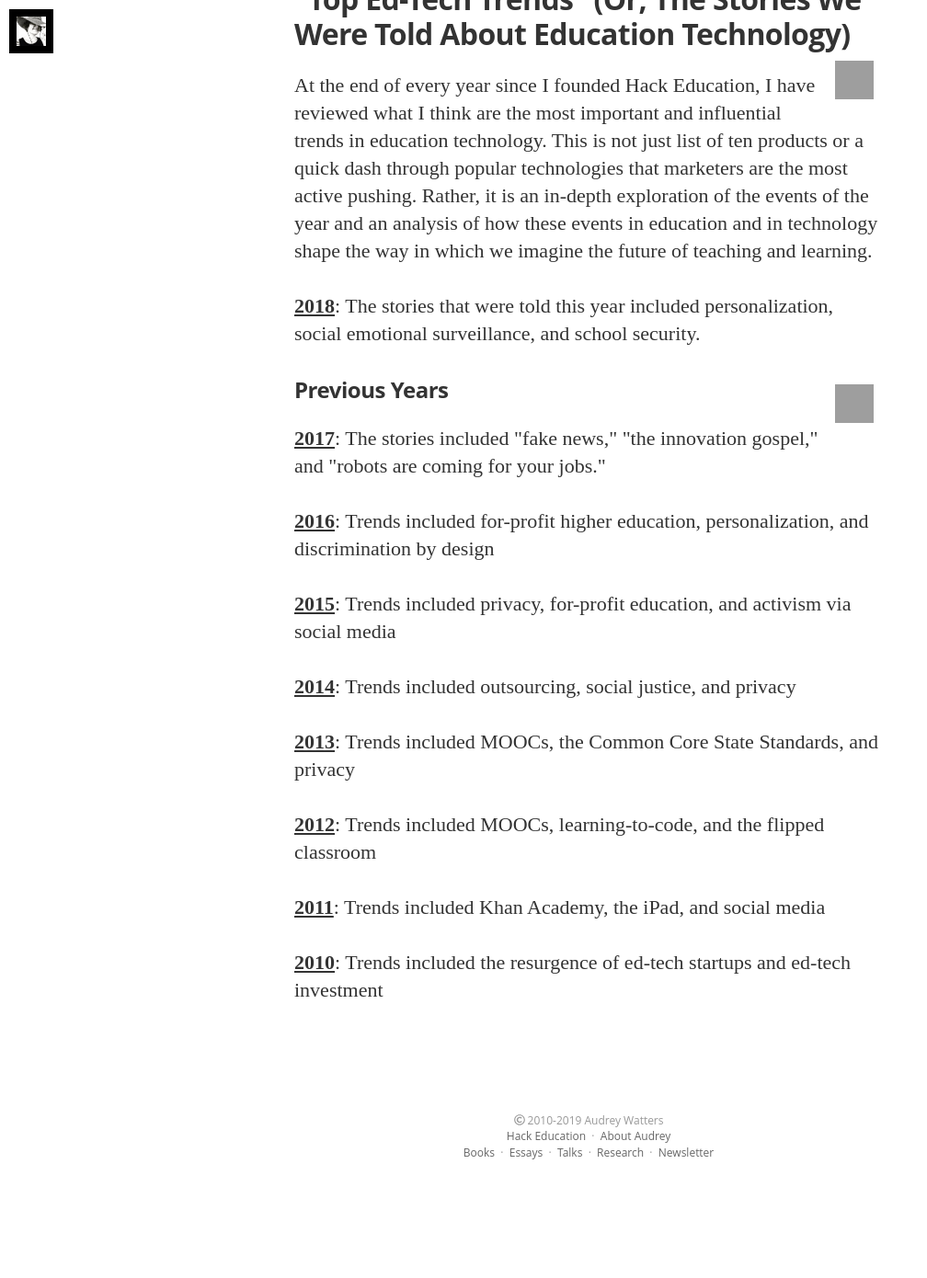
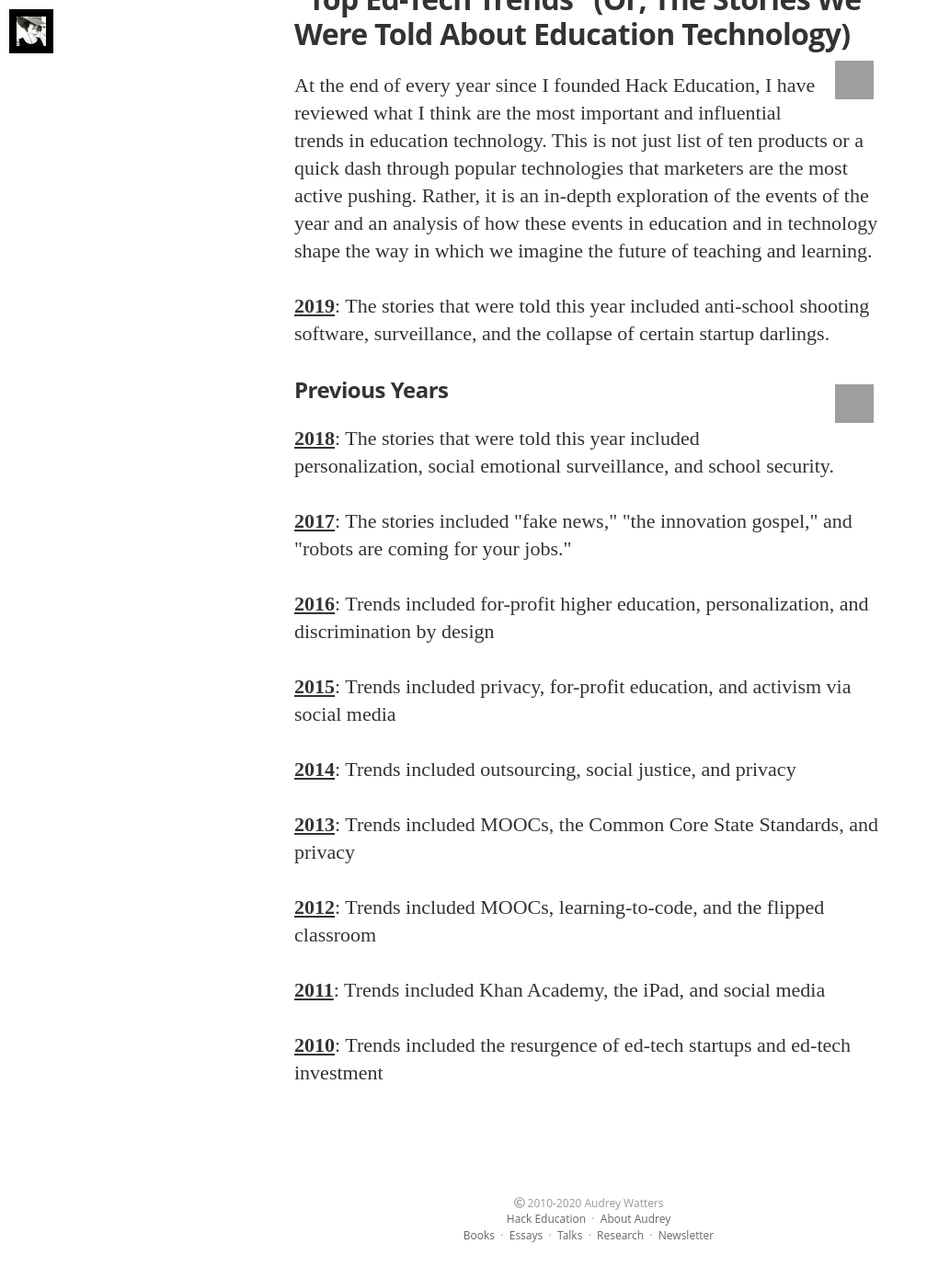
Before and after one commit to audreywatters/research, a Jekyll site: the page built from trends.html, in a window 1280 px wide and 1400 px high, scrolled down 829 px. Shown: the top 1390 px of the window at 92% size, without its empty margins (0-1008 px from the left). Built offline with Jekyll 4.4.1, drawn with Linux system fonts in a browser that asks for light colours; nearby versions of some CDN libraries; some web fonts are replaced; before the commit the page ends 2139 px from its top, so only the background shows below that; grey boxes are pictures that could not be loaded.

Commit message:
Update with copyright info (and updated trends.html with 2019 data)

```diff
--- a/_includes/footer.html
+++ b/_includes/footer.html
@@ -3,7 +3,7 @@
 <footer class="site-footer">
 
     <div class="inner">
-         <section class="copyright"><i class="far fa-copyright"></i> 2010-2019 Audrey Watters</section>
+         <section class="copyright"><i class="far fa-copyright"></i> 2010-2020 Audrey Watters</section>
          <section class="navigation"><a href="http://hackeducation.com">Hack Education</a>&nbsp;&nbsp;·&nbsp;&nbsp;<a href="http://audreywatters.com">About Audrey</a></section>
          <section class="navigation2"><a href="http://books.audreywatters.com/">Books</a>&nbsp;&nbsp;·&nbsp;&nbsp;<a href="http://writing.audreywatters.com">Essays</a>&nbsp;&nbsp;·&nbsp;&nbsp;<a href="http://speaking.audreywatters.com">Talks</a>&nbsp;&nbsp;·&nbsp;&nbsp;<a href="http://research.audreywatters.com">Research</a>&nbsp;&nbsp;·&nbsp;&nbsp;<a href="http://news.hackeducation.com/">Newsletter</a></section>
     </div>
--- a/_layouts/post.html
+++ b/_layouts/post.html
@@ -66,7 +66,7 @@
           <div class="isRight">
             <h5 class="index-headline featured"><span>Credits</span></h5>
             <footer class="site-footer">
-                <section class="copyright"><i class="far fa-copyright"></i> 2010-2019&nbsp;&nbsp;·&nbsp;&nbsp; <a href="http://audreywatters.com">About the author</a></section>
+                <section class="copyright"><i class="far fa-copyright"></i> 2010-2020 &nbsp;&nbsp;·&nbsp;&nbsp; <a href="http://audreywatters.com">About the author</a></section>
                 <hr>
                 {% if page.imagecredits != null %}<a href="{{ page.imagecredits }}">Header image credits</a>{% else %}<a href="{{ site.covercredits }}">Image credits</a>{% endif %}
               </div>
--- a/trends.html
+++ b/trends.html
@@ -5,11 +5,13 @@
 <br />
 <p>At the end of every year since I founded Hack Education, I have reviewed what I think are the most important and influential trends in education technology. This is not just list of ten products or a quick dash through popular technologies that marketers are the most active pushing. Rather, it is an in-depth exploration of the events of the year and an analysis of how these events in education and in technology shape the way in which we imagine the future of teaching and learning.</p>
 
-<p><a href="http://2018trends.hackeducation.com"><strong>2018</strong></a>: The stories that were told this year included personalization, social emotional surveillance, and school security.</p>
+<p><a href="http://2019trends.hackeducation.com"><strong>2019</strong></a>: The stories that were told this year included anti-school shooting software, surveillance, and the collapse of certain startup darlings.</p>
 
 
 <h3>Previous Years <img src="https://s3.amazonaws.com/hackedu/template_previousyears.png" height="42" width="42" align="right" style="margin:10px"></h3>
 <br />
+
+<p><a href="http://2018trends.hackeducation.com"><strong>2018</strong></a>: The stories that were told this year included personalization, social emotional surveillance, and school security.</p>
 
 <p><a href="http://2017trends.hackeducation.com"><strong>2017</strong></a>: The stories included "fake news," "the innovation gospel," and "robots are coming for your jobs."</p>
 
```
Also changed, not shown: LICENCE.md.
